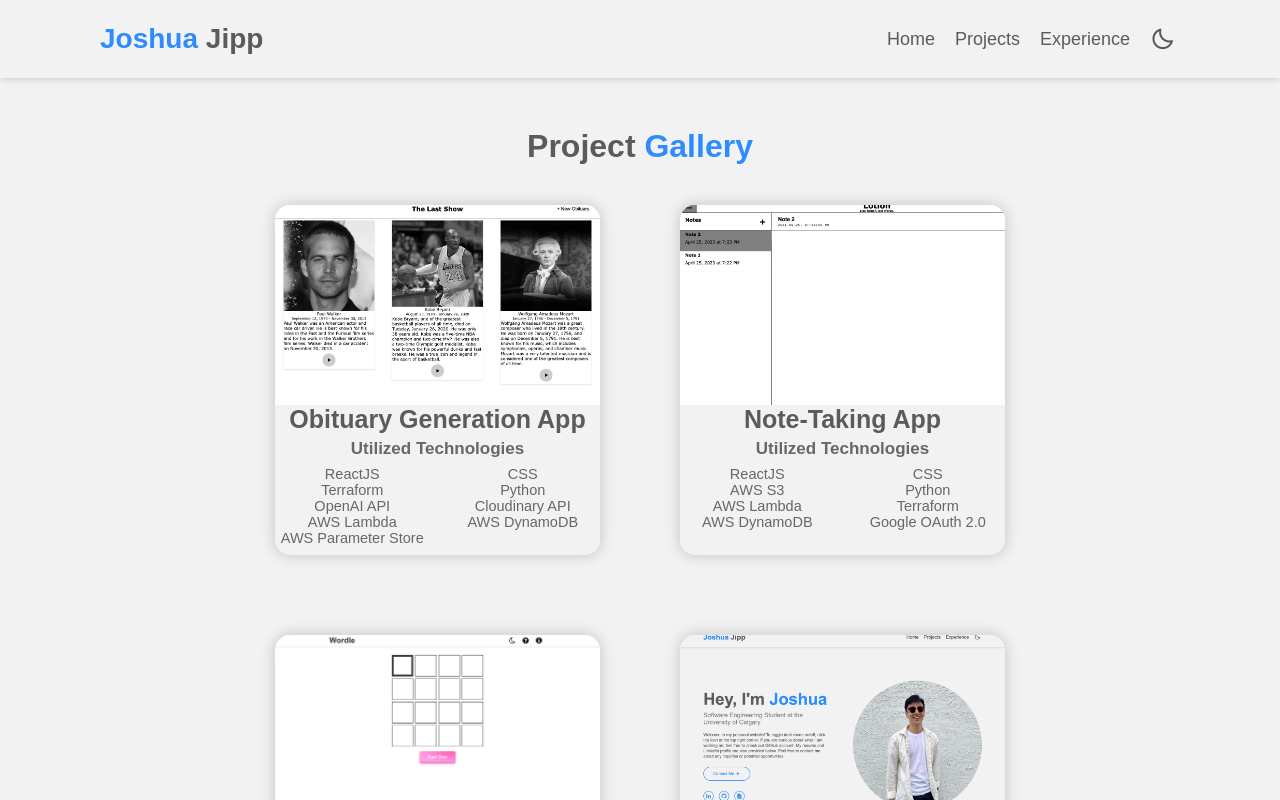
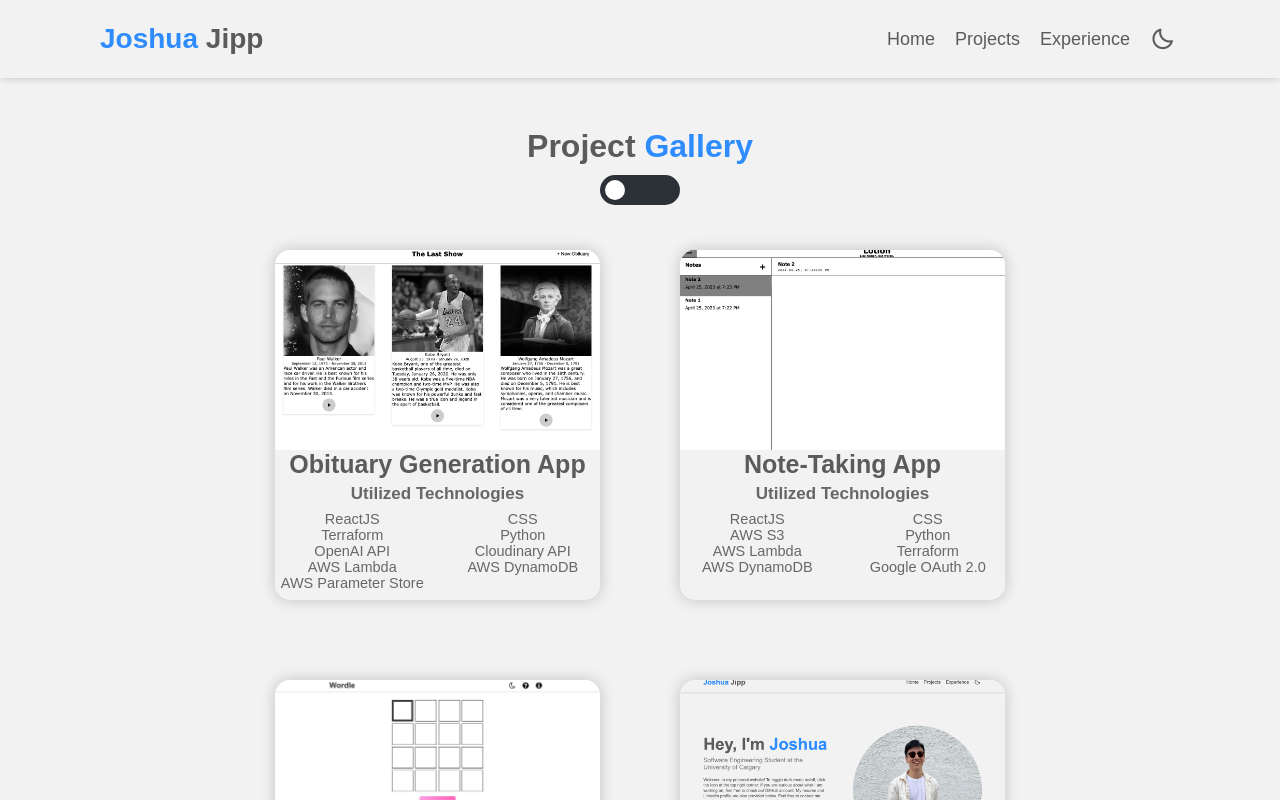
Before and after one commit to joshuajipp/portfolio_website, a React (Create React App) app: page /projects in a window 1280 px wide. Shown: the top 800 px of the page. Built offline with nearby package versions, Linux system fonts and the light colour scheme.

Commit message:
added button styling

```diff
--- a/src/pages/Projects.jsx
+++ b/src/pages/Projects.jsx
@@ -24,6 +24,10 @@ function Projects() {
         {" "}
         Project <span className="first-word">Gallery</span>
       </h1>
+      <label class="toggle-btn">
+        <input type="checkbox" />
+        <span class="slider"></span>
+      </label>
       <div className="projectList">
         {ProjectList.map((project, idx) => {
           return (
--- a/src/styles/Projects.css
+++ b/src/styles/Projects.css
@@ -28,6 +28,64 @@
 
 .is-black .project-title {
   color: var(--invert-text-color);
+}
+/* BUTTON STYLING */
+.toggle-btn {
+  position: relative;
+  display: flex;
+  width: 300px; /* change the width */
+  height: 35px;
+  justify-content: center;
+  margin-top: 10px;
+}
+
+.toggle-btn input {
+  display: none;
+}
+
+.slider {
+  /* position: absolute; */
+
+  top: 0;
+  left: 0;
+  right: 0;
+  bottom: 0;
+  background-color: #2b3137;
+  border-radius: 46px;
+  transition: all 0.3s ease;
+  width: 80px; /* add this line */
+  height: 30px;
+}
+
+.slider:before {
+  position: absolute;
+  content: "";
+  height: 20px; /* increase the size of the circle */
+  width: 20px; /* increase the size of the circle */
+  translate: 5px 5px;
+  background-color: white;
+  border-radius: 50%;
+  transition: all 0.3s ease;
+}
+
+input:checked + .slider {
+  background-color: #77b3fc;
+}
+
+input:checked + .slider:before {
+  transform: translateX(51px); /* increase the distance the circle moves */
+}
+
+input:focus + .slider {
+  box-shadow: 0 0 1px #77b3fc;
+}
+
+.slider.round {
+  border-radius: 46px; /* increase the border-radius */
+}
+
+.slider.round:before {
+  border-radius: 50%;
 }
 
 /* MENU ITEM STYLING */
@@ -99,6 +157,7 @@
 .skills-list li {
   font-size: 14.5px;
 }
+
 @media only screen and (max-width: 1300px) {
   .projectList {
     grid-template-columns: 1fr 1fr;
```
